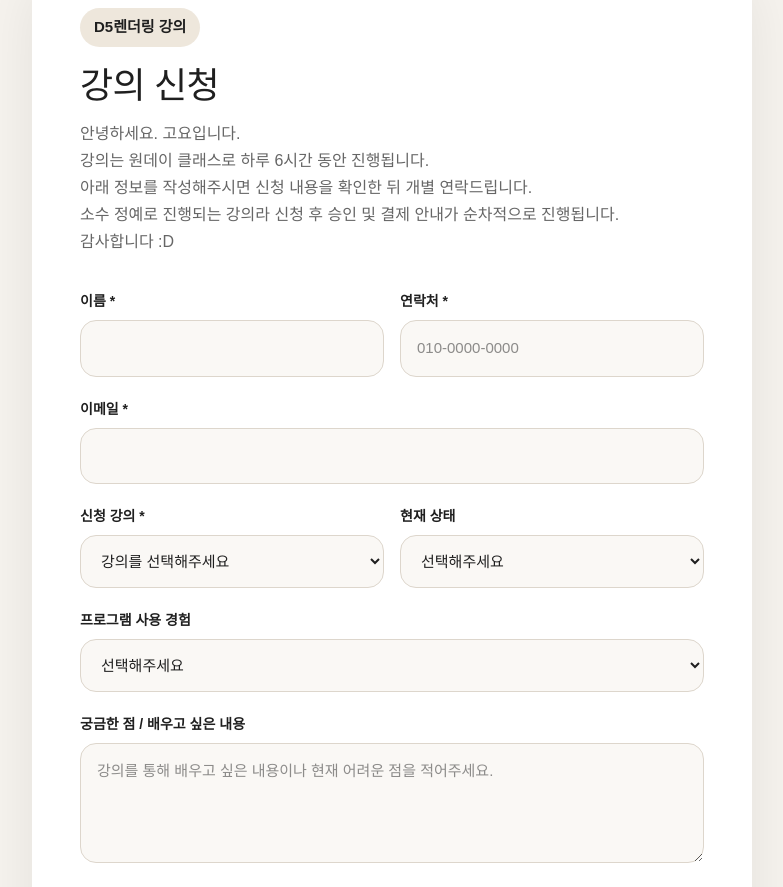
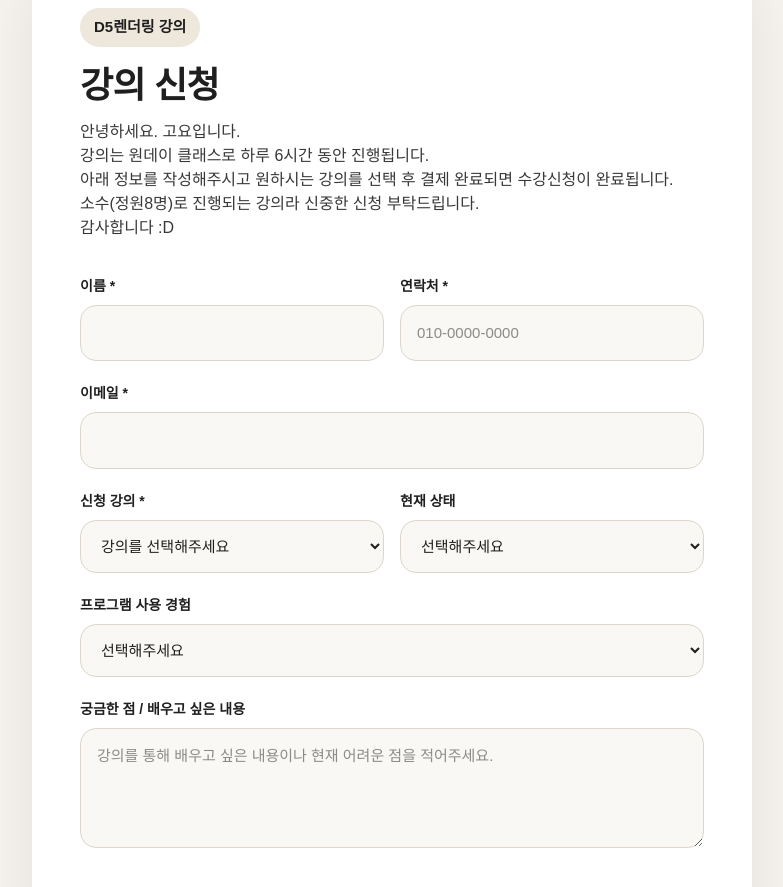
Before and after one commit to agitgoyo/goyo-studio, a Next.js app: page /apply in a window 1280 px wide. Shown: the part 140-1027 px from the top of the page, without its empty margins (248-1031 px from the left). Built offline with nearby package versions, Linux system fonts and the light colour scheme.

Commit message:
디자인 수정

```diff
--- a/app/apply/page.jsx
+++ b/app/apply/page.jsx
@@ -9,8 +9,8 @@ export default function ApplyPage() {
         <p className="apply-description">
           안녕하세요. 고요입니다.<br />
           강의는 원데이 클래스로 하루 6시간 동안 진행됩니다.<br />
-          아래 정보를 작성해주시면 신청 내용을 확인한 뒤 개별 연락드립니다.<br />
-          소수 정예로 진행되는 강의라 신청 후 승인 및 결제 안내가 순차적으로 진행됩니다.<br />
+          아래 정보를 작성해주시고 원하시는 강의를 선택 후 결제 완료되면 수강신청이 완료됩니다.<br />
+          소수(정원8명)로 진행되는 강의라 신중한 신청 부탁드립니다.<br />
           감사합니다 :D
         </p>
 
@@ -87,12 +87,11 @@ export default function ApplyPage() {
           </div>
 
           <button type="submit" className="submit-button">
-            신청서 제출하기
+            결제하기
           </button>
 
           <p className="apply-notice">
-            신청서 제출은 수강 확정이 아닙니다.<br />
-            신청 내용을 확인한 뒤 개별 승인 및 결제 안내를 보내드립니다.<br />
+
             정원은 기수별 8명이며, 결제 완료 순으로 최종 확정됩니다.
           </p>
         </form>
--- a/app/d5-class/page.tsx
+++ b/app/d5-class/page.tsx
@@ -6,13 +6,13 @@ export default function D5ClassPage() {
       <section className="d5-hero">
         <div className="d5-hero-text">
           <p className="eyebrow">GOYO STUDIO · D5 RENDER CLASS</p>
-          <h1>
+
 <h1>
   <span className="hero-line hero-white">건축 이미지는</span>
   <span className="hero-line hero-small">그냥 예쁜 이미지가 아니라</span>
   <span className="hero-line hero-point">설득용 이미지다</span>
 </h1>
-</h1>
+
           <p className="hero-desc">
             D5 Render를 활용해 단순히 보기 좋은 렌더링이 아니라,<br />
             내가 설계한 공간의 매력을 제대로 전달하는 이미지를 만드는 클래스입니다. <br />
--- a/app/globals.css
+++ b/app/globals.css
@@ -60,13 +60,14 @@ body {
   font-size: 36px;
   line-height: 1.25;
   letter-spacing: -0.02em;
+  font-weight: 700;
 }
 
 .apply-description {
   margin: 0 0 36px;
-  color: #666;
+  color: #383838;
   font-size: 16px;
-  line-height: 1.7;
+  line-height: 1.5;
 }
 
 .form-group {
```
